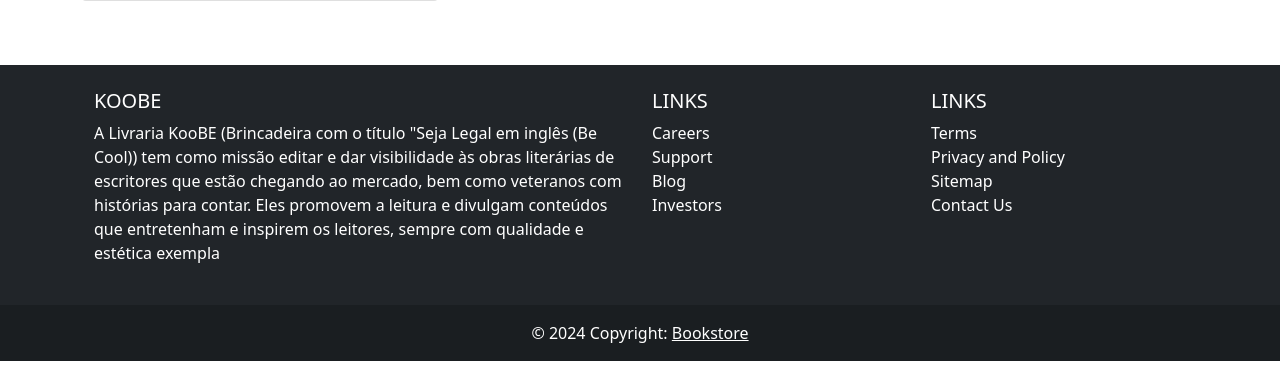
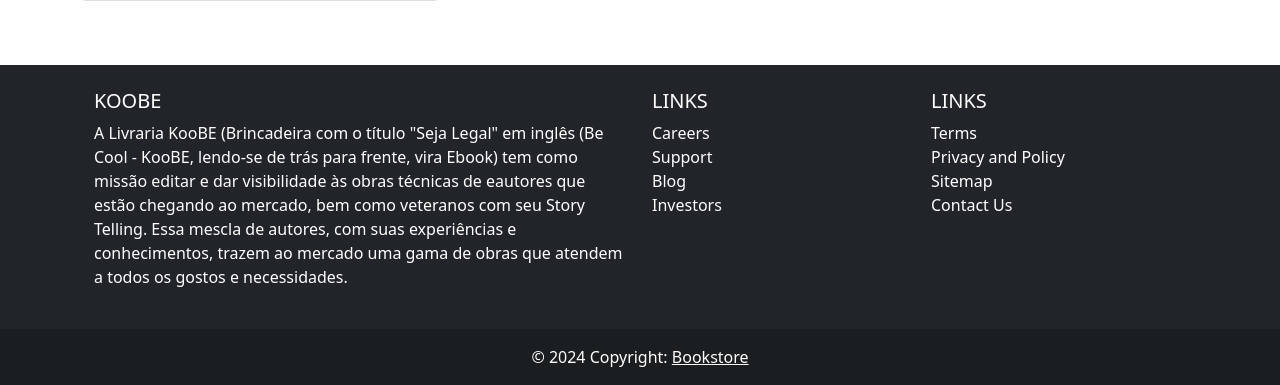
Before and after one commit to R2nin/Bookstore, a PHP site: page /bookstore/index.php in a window 1280 px wide. Shown: the part 1003-1388 px from the top of the page. Before the commit the page ends 1364 px from the top, so only its background shows below. Run offline with PHP 8.4, Linux system fonts and the light colour scheme; data comes from the database, SQL or seed files in the repository; some libraries are stand-ins or nearby versions.

Commit message:
Update footer.php

```diff
--- a/includes/footer.php
+++ b/includes/footer.php
@@ -10,7 +10,7 @@
                <h5 class="text-uppercase">KooBE</h5>
 
                <p>
-               A Livraria KooBE (Brincadeira com o título "Seja Legal em inglês (Be Cool)) tem como missão editar e dar visibilidade às obras literárias de escritores que estão chegando ao mercado, bem como veteranos com histórias para contar. Eles promovem a leitura e divulgam conteúdos que entretenham e inspirem os leitores, sempre com qualidade e estética exempla
+               A Livraria KooBE (Brincadeira com o título "Seja Legal" em inglês (Be Cool - KooBE, lendo-se de trás para frente, vira Ebook) tem como missão editar e dar visibilidade às obras técnicas de eautores que estão chegando ao mercado, bem como veteranos com seu Story Telling. Essa mescla de autores, com suas experiências e conhecimentos, trazem ao mercado uma gama de obras que atendem a todos os gostos e necessidades.
                </p>
            </div>
            <!--Grid column-->
```
